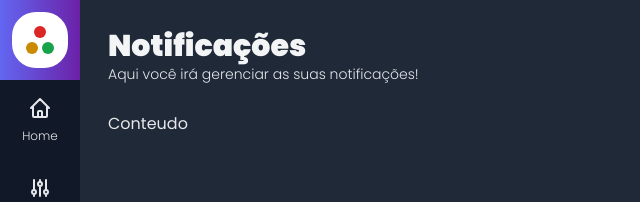
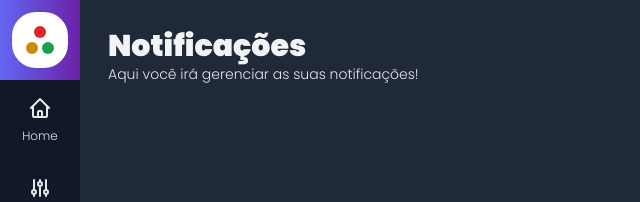
Before and after one commit to MatheusFornari96/admin-template, a Next.js app: page /notificacoes in a window 1280 px wide. Shown: the top 202 px of the page, without its empty margins (0-640 px from the left). Built offline with nearby package versions, Linux system fonts and the light colour scheme.

Commit message:
node v16.15.0

```diff
--- /dev/null
+++ b/src/data/context/AppContext.tsx
@@ -0,0 +1,22 @@
+import { createContext } from "react";
+
+type Tema = 'dark' | '';
+
+interface AppContextProps {
+  tema: Tema;
+}
+
+const AppContext = createContext<AppContextProps>({
+  tema: null
+})
+
+export function AppProvider(props) {
+
+  return (
+    <AppContext.Provider value={{ tema: 'light' }}>
+      {props.children}
+    </AppContext.Provider>
+  )
+}
+
+export default AppContext
--- /dev/null
+++ b/src/data/hook/useAppData.ts
@@ -0,0 +1,6 @@
+import { useContext } from "react";
+import AppContext from "../context/AppContext";
+
+const useAppData = () => useContext(AppContext);
+
+export default useAppData;
--- a/src/pages/_app.tsx
+++ b/src/pages/_app.tsx
@@ -1,7 +1,12 @@
 import '../styles/globals.css';
+import { AppProvider } from '../data/context/AppContext'
 
 function MyApp({ Component, pageProps }) {
-  return <Component {...pageProps} />
+  return (
+    <AppProvider>
+      <Component {...pageProps} />
+    </AppProvider>
+  )
 }
 
 export default MyApp
--- a/src/pages/notificacoes.tsx
+++ b/src/pages/notificacoes.tsx
@@ -1,10 +1,13 @@
 import Layout from '../components/template/Layout'
+import useAppData from '../data/hook/useAppData'
 
 export default function Notificacoes() {
+  const dados = useAppData();
+
   return (
     <Layout titulo="Notificações"
       subtitulo="Aqui você irá gerenciar as suas notificações!" >
-      <h3>Conteudo</h3>
+      <h3>{dados.nome}</h3>
     </Layout>
   )
 }
```
